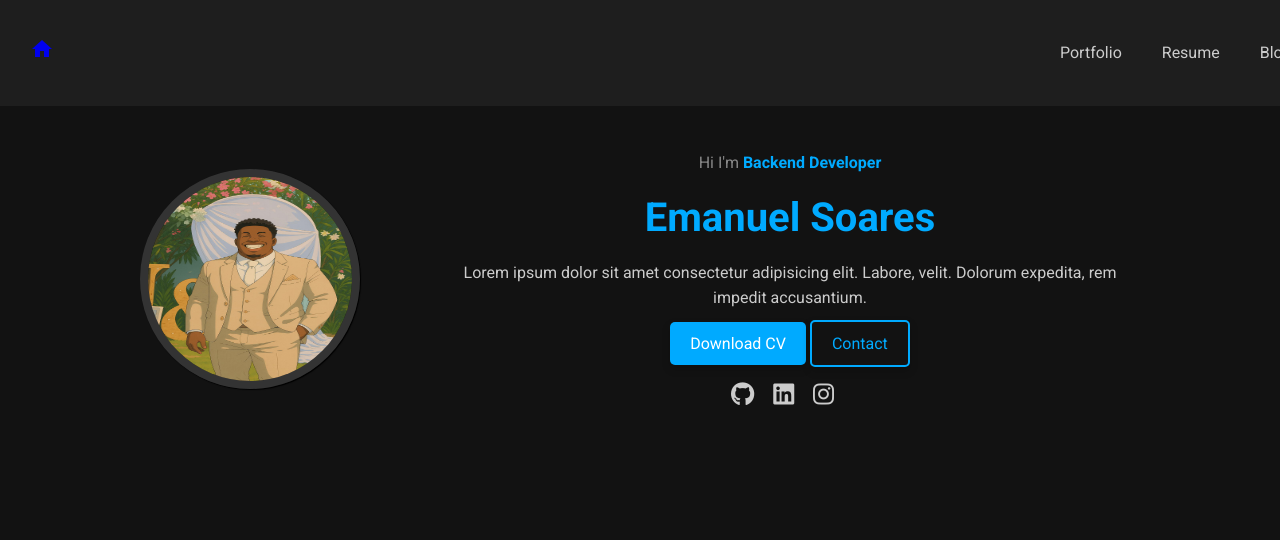
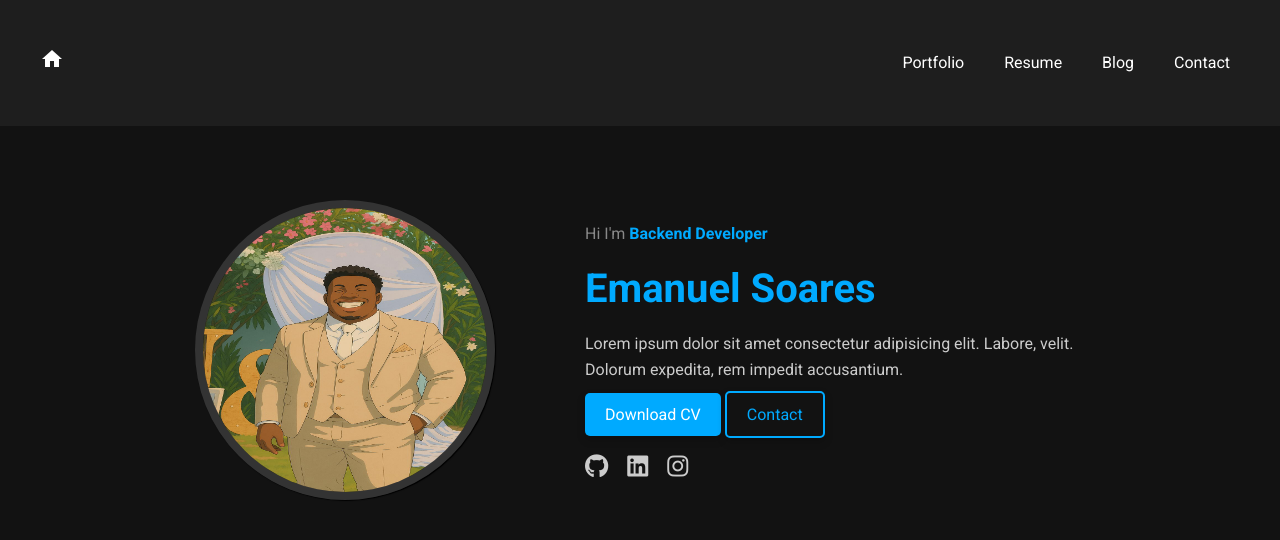
Before and after one commit to emanuelsoares97/web-developer-portfolio, a plain HTML site: page paginas/index.html in a window 1280 px wide. Drawn offline with Linux system fonts and the light colour scheme.

Commit message:
Update mediam.css

```diff
--- a/css/mediam.css
+++ b/css/mediam.css
@@ -1,38 +1,65 @@
-/* Media Queries - Adaptação para telas maiores */
+/* Media Query para telas grandes */
 @media (min-width: 768px) {
-    /* Exibe o menu normalmente para telas maiores */
+
+
+
     .menu {
         display: flex;
+        flex-direction: row;
         position: static;
-        flex-direction: row;
-        gap: 20px;
+        top: auto;
+        right: auto;
         background-color: transparent;
+        width: auto;
         border: none;
+        padding: 10px;
+
     }
 
     .menu a {
-        color: #ccc;
+        color: #fff;
         padding: 10px;
+        display: inline-block;
+        transition: color 0.3s;
     }
 
-    /* Remove o ícone do menu hamburguer em telas maiores */
     .menu-icon {
-        display: none;
+        display: none; /* Esconde o ícone do menu hambúrguer em telas grandes */
     }
 
-    /* Ajustes para a seção hero */
-    .hero {
-        padding: 100px 50px;
-        flex-direction: row;
-        gap: 80px;
+    nav ul {
+        display: flex;
+        gap: 20px;
     }
 
-    .profile-pic img {
-        width: 220px;
-        height: 220px;
+    nav a {
+        color: #fff;
+        text-decoration: none;
+        padding: 10px;
+        display: block;
+    }
+
+    nav a:hover {
+        color: #00aaff;
+    }
+
+    .hero {
+        gap: 40px; /* Reduz o espaçamento entre os elementos */
+        margin-top: 120px;
+
     }
 
     .intro {
-        max-width: 700px;
+        text-align: left; /* No desktop, o texto dentro de 'intro' será alinhado à esquerda */
+    }
+
+
+    .profile-pic img {
+        width: 300px;
+        height: 300px;
+        border-radius: 50%;
+        border: 8px solid #333;
+        box-shadow: 1px 1px 1px black;
+        margin-right: 50px;
     }
 }
```
